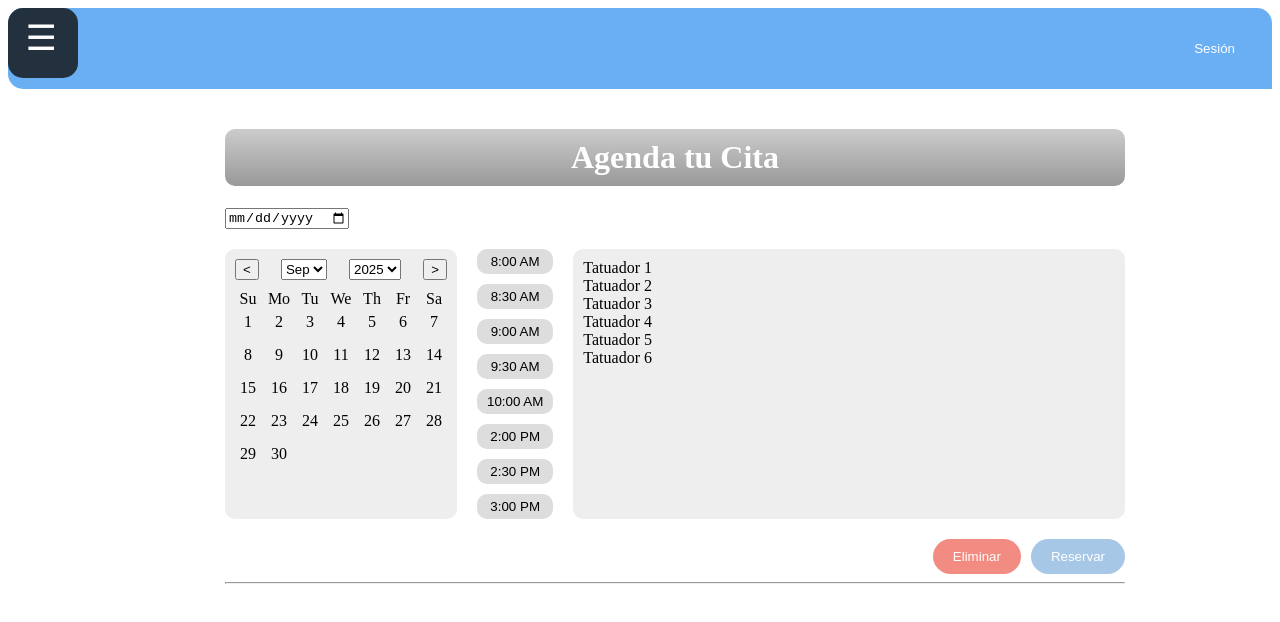
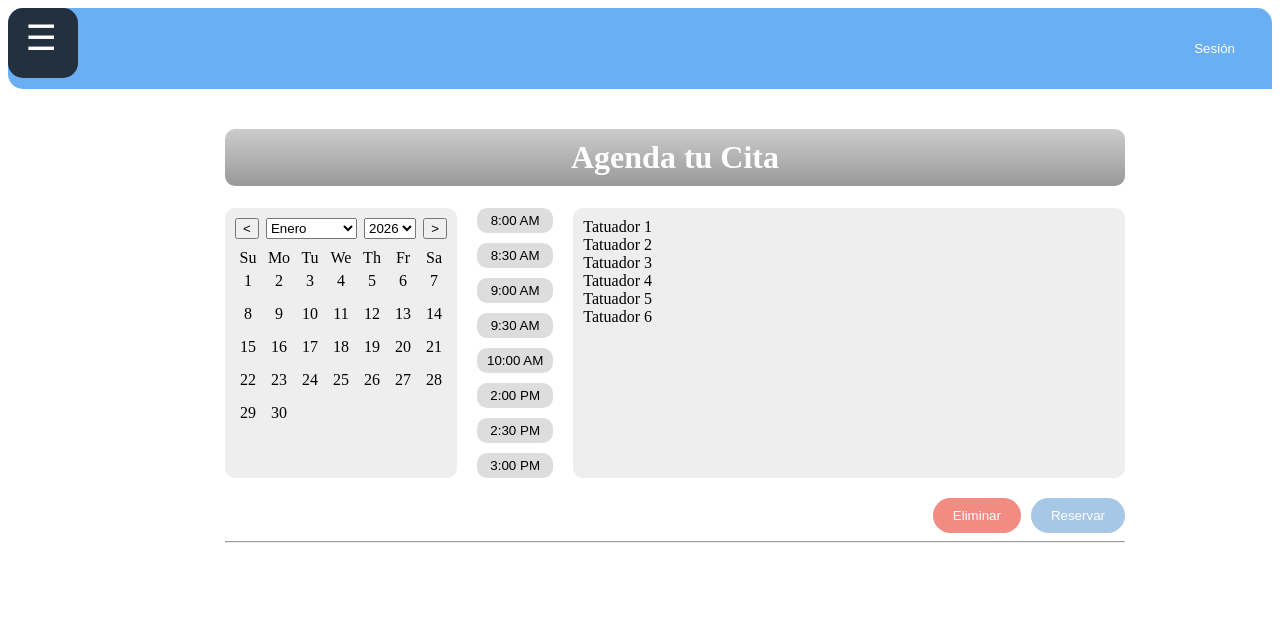
Before and after one commit to KevinGCN/Ink-Creature, an Angular app: page /schedule in a window 1280 px wide. Shown: the top 622 px of the page. Built offline with nearby package versions, Linux system fonts and the light colour scheme.

Commit message:
changes to dates

```diff
--- a/src/app/schedule/schedule.html
+++ b/src/app/schedule/schedule.html
@@ -1,10 +1,6 @@
 <div class="container">
 
     <h1>Agenda tu Cita</h1>
-
-    <!--  INPUT DE FECHA (SOLUCIÓN PRINCIPAL) -->
-    <input type="date" [(ngModel)]="fechaSeleccionada" style="z-index:9999; position:relative;">
-
     <div class="content">
 
         <!-- Calendario (visual por ahora) -->
@@ -12,10 +8,22 @@
             <div class="calendar-header">
                 <button>&lt;</button>
                 <select>
-                    <option>Sep</option>
+                    <option>Enero</option>
+                    <option>Febrero</option>
+                    <option>Marzo</option>
+                    <option>Abril</option>
+                    <option>Mayo</option>
+                    <option>Junio</option>
+                    <option>Julio</option>
+                    <option>Agosto</option>
+                    <option>Septiembre</option>
+                    <option>Octubre</option>
+                    <option>Noviembre</option>
+                    <option>Diciembre</option>
                 </select>
                 <select>
-                    <option>2025</option>
+                    <option>2026</option>
+                    <option>2027</option>
                 </select>
                 <button>&gt;</button>
             </div>
```
